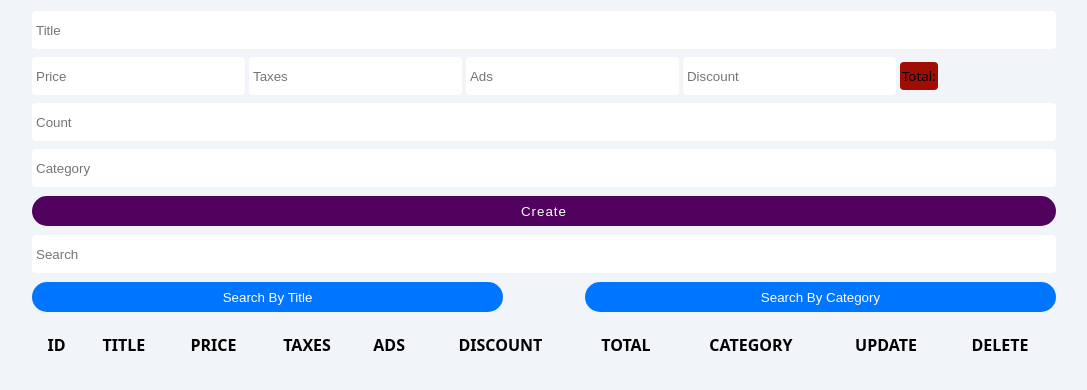
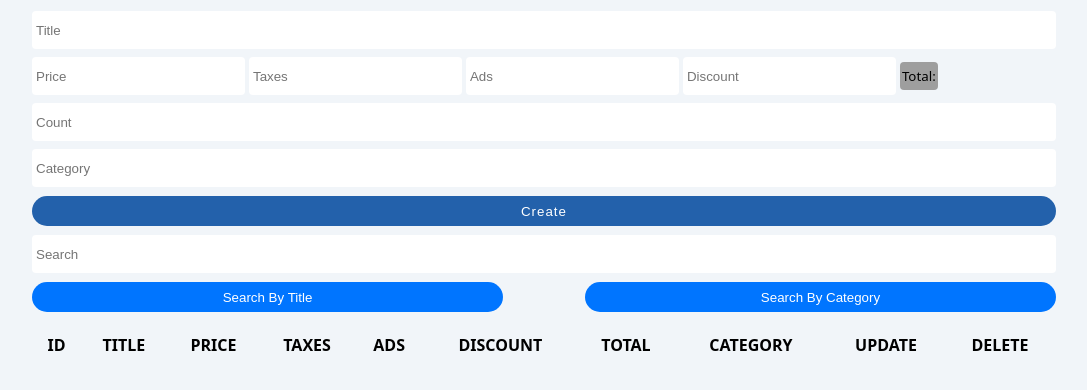
Before and after one commit to ilham-bouk/CRUDS, a plain HTML site: page index.html in a window 1280 px wide. In both pictures the pointer is over the button "Create". Shown: the part 78-468 px from the top of the page, without its empty margins (96-1183 px from the left). Drawn offline with Linux system fonts and the light colour scheme.

Commit message:
Change colors

```diff
--- a/style.css
+++ b/style.css
@@ -34,7 +34,7 @@ input:focus {
   width: 20%;
 }
 #total {
-  background: #a00d02;
+  background: #9E9E9E;
   padding: 5px 2px;
   border-radius: 4px;
 }
@@ -50,7 +50,7 @@ button {
   margin: 5px 0;
 }
 button:hover {
-  background: #51025f;
+  background: #2361ab;
   letter-spacing: 1px;
 }
 .btnSearch {
```
